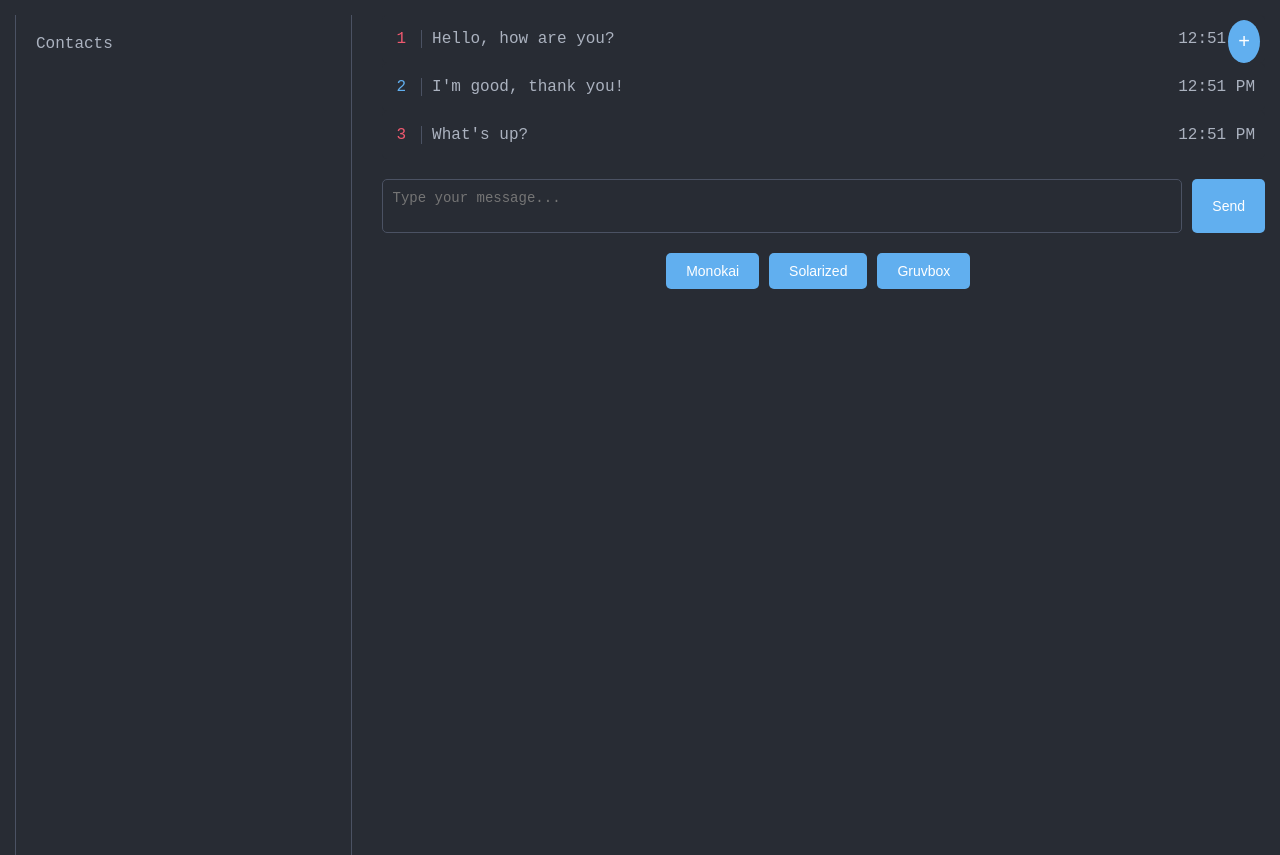
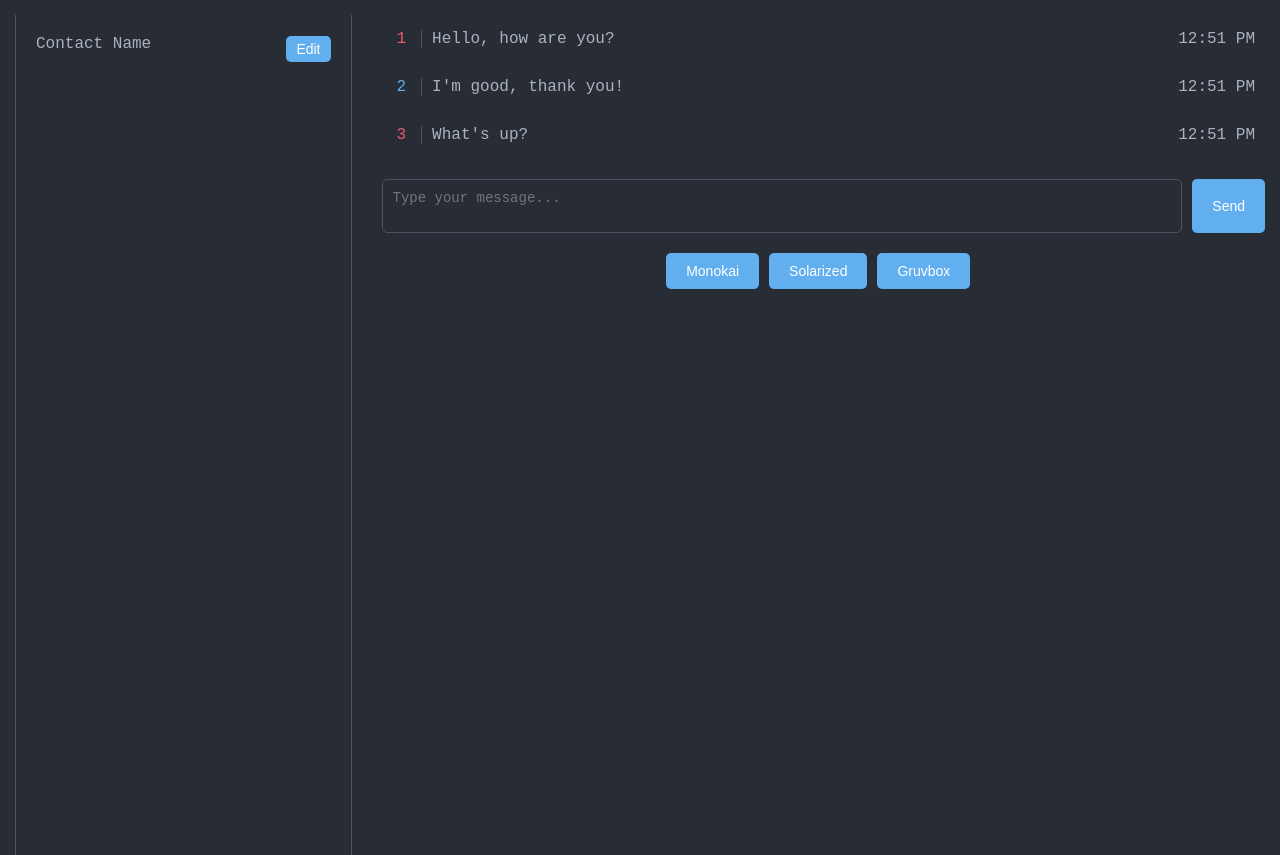
Before and after one commit to kryptokazz/VimChat, a website: page index.html in a window 1280 px wide. Drawn offline with Linux system fonts and the light colour scheme.

Commit message:
modified:   index.html 	modified:   script.js 	modified:   style.css 	.gitignore

```diff
--- /dev/null
+++ b/combined.txt
@@ -0,0 +1,2 @@
+}
+}
--- a/index.html
+++ b/index.html
@@ -11,15 +11,15 @@
 <div class="container">
     <div class="contact">
         <div class="contact-header" id="contactsHeader">
-            <div class="contact-name">Contacts</div>
+            <div class="contact-name-container">
+                <div class="contact-name">Contact Name</div>
+                <button class="edit-button">Edit</button> <!-- Changed class name to edit-button -->
+            </div>
         </div>
         <div class="contact-details" id="contactDetails">
             <!-- Contact details will be added here -->
         </div>
     </div>
-
-    <!-- Plus button to reveal input field and button -->
-    <button id="revealAddContact" class="plus-button">+</button>
 
     <!-- Input field and button for adding contacts (initially hidden) -->
     <div id="addContactContainer" class="hidden">
--- /dev/null
+++ b/package.json
@@ -0,0 +1,5 @@
+{
+  "devDependencies": {
+    "vitest": "^1.4.0"
+  }
+}
--- a/script.js
+++ b/script.js
@@ -4,7 +4,7 @@ document.addEventListener("DOMContentLoaded", function() {
     const newContactNameInput = document.getElementById('newContactName');
     const addContactButton = document.getElementById('addContactButton');
     const addContactContainer = document.getElementById('addContactContainer');
-    const revealAddContactButton = document.getElementById('revealAddContact');
+    const revealAddContactButton = document.querySelector('.edit-button');
    const chatBox = document.getElementById('chatBox'); // Select the chat box element
 
     // Initialize message count
--- a/style.css
+++ b/style.css
@@ -107,6 +107,28 @@ body {
 }
 
 
+.contact-name-container {
+    display: flex;
+    align-items: center;
+    justify-content: space-between;
+}
+
+.contact-name {
+    margin-bottom: 10px;
+}
+
+.edit-button {
+    padding: 5px 10px;
+    font-size: 14px;
+    background-color: #61AFEF;
+    color: #FFFFFF;
+    border: none;
+    border-radius: 5px;
+    cursor: pointer;
+}
+
+
+
 
 .main {
     flex: 3;
```
Also changed, not shown: test.js (added, +26 -0 lines), 2 other files.
